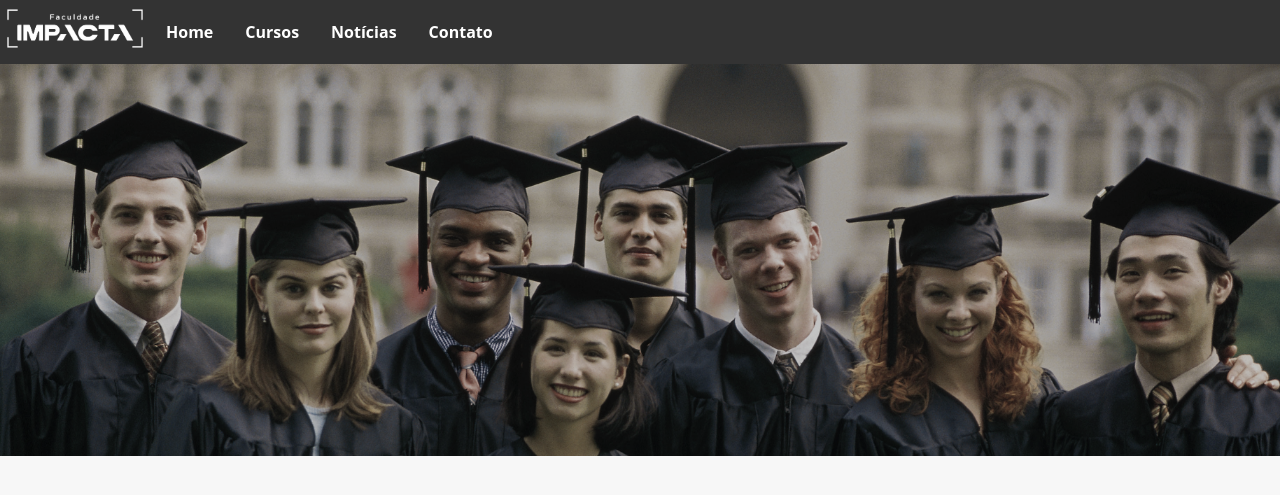
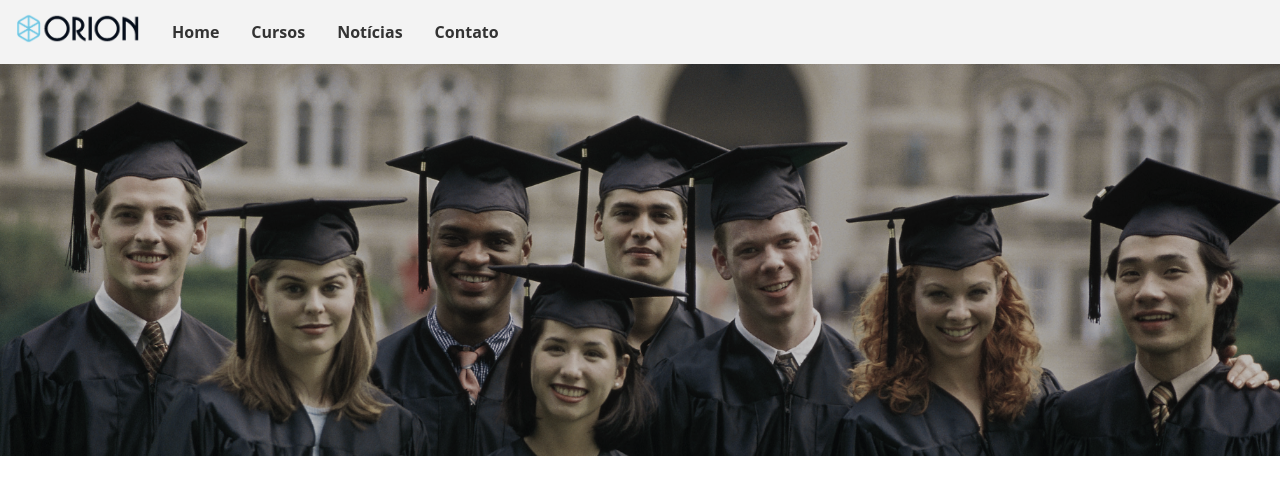
Before and after one commit to Luclujan7198/LMS, a Django app: page / in a window 1280 px wide. Shown: the top 495 px of the page. Run offline with Django 3.2, Linux system fonts and the light colour scheme.

Commit message:
Animation navbar

```diff
--- a/LMS/LMSWeb/static/css/base.css
+++ b/LMS/LMSWeb/static/css/base.css
@@ -4,7 +4,7 @@
 
 body {
     margin: 0;
-    background: #f7f7f7;
+    /* background: #f7f7f7; */
     font-family: 'Open Sans', sans-serif;;
 }
 
@@ -33,61 +33,97 @@ footer {
 }
 
 /* NAVBAR */
-nav .logo a {
-    text-align: center;
-    padding: 5px 0px;
-    width: 150px;
-}
-nav .logo a:hover {
-    text-align: center;
-    padding: 5px 0px;
-    width: 150px;
-    background-color: #333;
+nav {
+    background-color: #f3f3f3;
 }
 
-nav .logo a img {
-    height: auto; width: 100%;
-}
-
-nav ul {
-    list-style-type: none;
-    padding: 0;
-    margin: 0;
-    overflow: hidden;
-    background-color: #333;
-}
-
-nav ul li {
+nav .navbar-header .logo {
     float: left;
 }
 
-nav ul li a {
+nav .navbar-header .logo a {
     display: block;
-    color: white;
+    color: #333;
+    padding: 14px 16px;
+    text-decoration: none;
+}
+
+nav .navbar-header .logo a:hover {
+    background-color: #f3f3f3;
+    text-decoration: none;
+}
+
+nav .navbar-header .logo a img {
+    height: 29px; width: auto;
+}
+
+nav .navbar-header .navbar-toggle {
+    font-size: 13px;
+    float: right;
+    display: none;
+}
+
+nav .navbar-header .navbar-toggle a {
+    display: block;
+    color: #333;
     text-align: center;
     padding: 21px 16px;
     text-decoration: none;
 }
 
-nav ul li a:hover {
-    background-color: #111;
+nav .navbar-header .navbar-toggle a:hover {
+    background-color: #ddd;
 }
 
-nav ul li.navbar-toggle {
-    font-size: 13px;
-    float: right;
+@-webkit-keyframes openAnimation {
+    from { max-height: 0; }
+      to { max-height: 500px; }
+}
+@keyframes openAnimation {
+    from { max-height: 0; }
+      to { max-height: 500px; }
 }
 
-nav .navbar-toggle {
-    display: none;
+nav .nav-menu {
+    list-style-type: none;
+    padding: 0;
+    margin: 0;
+    overflow: hidden;
+    background-color: #f3f3f3;
+    animation: openAnimation .5s;
+}
+
+nav .nav-menu li {
+    float: left;
+}
+
+nav .nav-menu li a {
+    display: block;
+    color: #333;
+    text-align: center;
+    padding: 21px 16px;
+    text-decoration: none;
+}
+
+nav .nav-menu li a:hover {
+    background-color: #ddd;
 }
 
 @media screen and (max-width: 600px) {
-    nav ul li:not(:first-child) {
+    nav .nav-menu li {
+        float: none;
+    }
+
+    .menu-hidden {
         display: none;
     }
 
-    nav ul li.navbar-toggle {
+    .navbar-header {
+        display: block;
+        height: 61px;
+    }
+
+    nav .navbar-header .navbar-toggle {
         display: block;
     }
 }
--- a/LMS/LMSWeb/templates/LMSWeb/base.html
+++ b/LMS/LMSWeb/templates/LMSWeb/base.html
@@ -13,13 +13,21 @@
 <body>
     <header>
         <nav>
-            <ul>
-                <li class="logo"><a href="index.html"><img src="{% static 'img/logo.png' %}" /></a></li>
+            <div class="navbar-header">
+                <div class="logo">
+                    <a href="index.html">
+                        <img src="{% static 'img/logo_orion.png' %}" />
+                    </a>
+                </div>
+                <div class="navbar-toggle">
+                    <a href="javascript:void(0)" onclick="toggleNavBar()" class="toggle">&#9776;</a>
+                </div>
+            </div>
+            <ul class="nav-menu menu-hidden" id="nav-menu">
                 <li><a href="index.html">Home</a></li>
                 <li><a href="cursos.html">Cursos</a></li>
                 <li><a href="noticias.html">Notícias</a></li>
                 <li><a href="contato.html">Contato</a></li>
-                <li class="navbar-toggle"><a href="javascript:void(0)" onclick="toggleNavBar()" class="toggle">&#9776;</a></li>
             </ul>
         </nav>
     </header>
@@ -36,7 +44,11 @@
 
     <script type="text/javascript">
         function toggleNavBar() {
-
+            var menu = document.getElementById('nav-menu');
+            if (menu.classList.contains('menu-hidden'))
+                menu.classList.remove('menu-hidden');
+            else
+                menu.classList.add('menu-hidden');
         }
     </script>
 </body>
```
Also changed, not shown: LMS/LMSWeb/static/img/logo_orion.png (added).
